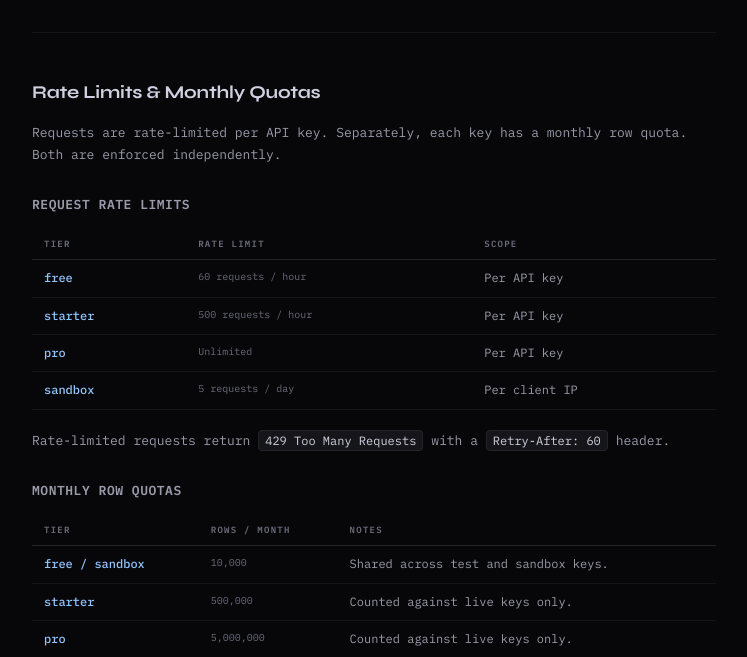
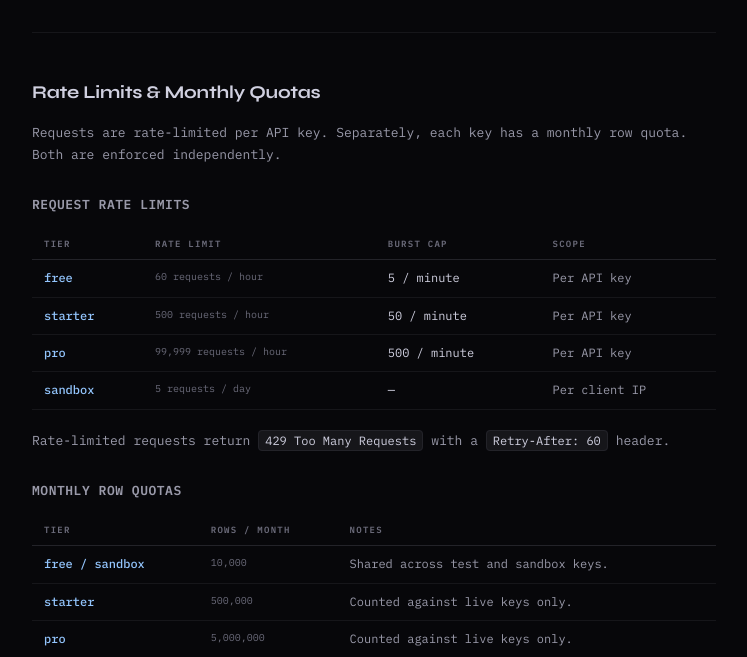
Before and after one commit to dodman-group-hq/data_cleaning_proxy_api, a Python web app: template templates/api_docs.html in a window 1280 px wide. Shown: the part 1361-2018 px from the top of the page, without its empty margins (240-987 px from the left). Run offline with Jinja, Linux system fonts and the light colour scheme; the template is opened without the code that fills it, so the values that code supplies are empty.

Commit message:
fix: api_docs.html (1 change):
Rewrote the Request Rate Limits table to add a Burst Cap column and corrected Pro from Unlimited to 99,999 / hour with a 500 / minute burst cap — matching the _resolve_tier_limit and _burst_limit_by_key functions in your code exactly

```diff
--- a/templates/api_docs.html
+++ b/templates/api_docs.html
@@ -254,12 +254,12 @@
 
       <h3>Request Rate Limits</h3>
       <table class="param-table">
-        <thead><tr><th>Tier</th><th>Rate Limit</th><th>Scope</th></tr></thead>
+        <thead><tr><th>Tier</th><th>Rate Limit</th><th>Burst Cap</th><th>Scope</th></tr></thead>
         <tbody>
-          <tr><td>free</td><td>60 requests / hour</td><td>Per API key</td></tr>
-          <tr><td>starter</td><td>500 requests / hour</td><td>Per API key</td></tr>
-          <tr><td>pro</td><td>Unlimited</td><td>Per API key</td></tr>
-          <tr><td>sandbox</td><td>5 requests / day</td><td>Per client IP</td></tr>
+          <tr><td>free</td><td>60 requests / hour</td><td>5 / minute</td><td>Per API key</td></tr>
+          <tr><td>starter</td><td>500 requests / hour</td><td>50 / minute</td><td>Per API key</td></tr>
+          <tr><td>pro</td><td>99,999 requests / hour</td><td>500 / minute</td><td>Per API key</td></tr>
+          <tr><td>sandbox</td><td>5 requests / day</td><td>—</td><td>Per client IP</td></tr>
         </tbody>
       </table>
       <p>Rate-limited requests return <code>429 Too Many Requests</code> with a <code>Retry-After: 60</code> header.</p>
```
